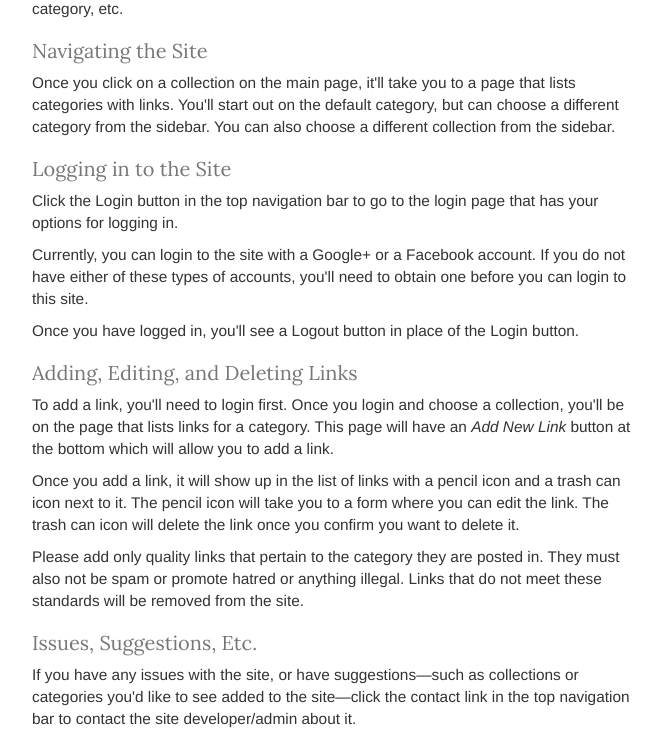
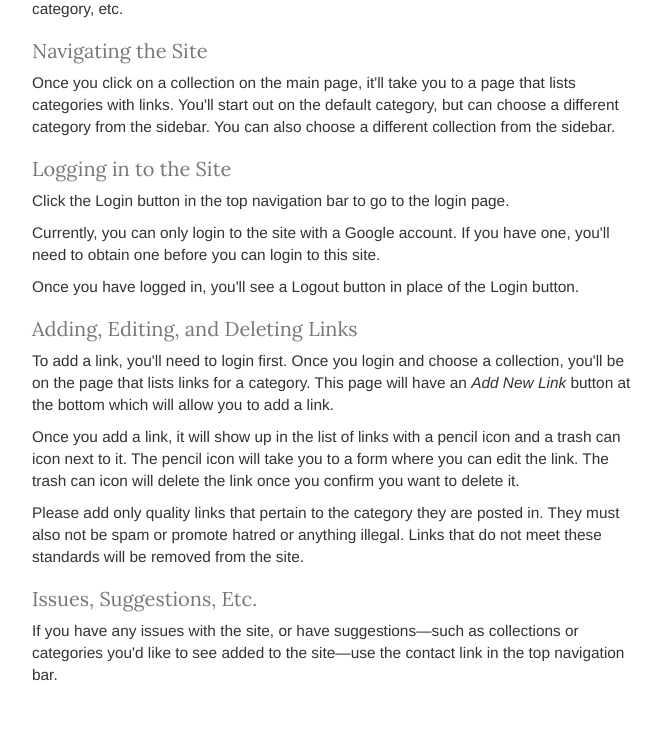
Before and after one commit to kellim/link-collector, a Flask app: page /help in a window 1280 px wide. Shown: the part 265-1005 px from the top of the page, without its empty margins (153-815 px from the left). After the commit the page ends 946 px from the top, so only its background shows below. Run offline with Flask 2, Linux system fonts and the light colour scheme; data that the repository does not hold is empty; parts of the project's set-up code (start-up, migrations or seed data) failed here and were passed over; some libraries are stand-ins or nearby versions.

Commit message:
Update templates

```diff
--- a/templates/help.html
+++ b/templates/help.html
@@ -17,13 +17,10 @@ can choose a different category from the sidebar. You can also choose a
 different collection from the sidebar.</p>
 
 <h3 class="help">Logging in to the Site</h3>
-<p class="info">Click the Login button in the top navigation bar to go to the login page that has
-your options for logging in.</p>
-<p class="info">Currently, you can login to the site with a Google+ or a Facebook account. If you
-do not have either of these types of accounts, you'll need to obtain one before you can
-login to this site.</p>
+<p class="info">Click the Login button in the top navigation bar to go to the login page.</p>
+<p class="info">Currently, you can only login to the site with a Google account. If you
+have one, you'll need to obtain one before you can login to this site.</p>
 <p class="info">Once you have logged in, you'll see a Logout button in place of the Login button.</p>
-
 
 <h3 class="help">Adding, Editing, and Deleting Links</h3>
 <p class="info">To add a link, you'll need to login first.
@@ -40,9 +37,8 @@ not meet these standards will be removed from the site.</p>
 
 <h3 class="help">Issues, Suggestions, Etc.</h3>
 <p class="info">If you have any issues with the site, or have suggestions—such as collections or
-categories you'd like to see added to the site—click the contact link in the top
-navigation bar to contact the site developer/admin about it.</p>
-
+categories you'd like to see added to the site—use the contact link in the top
+navigation bar.</p>
 
 {% include "csrftoken.html" %}
 {% endblock %}
```
Also changed, not shown: templates/about.html (+2 -6 lines), templates/contact.html (+6 -6 lines).
